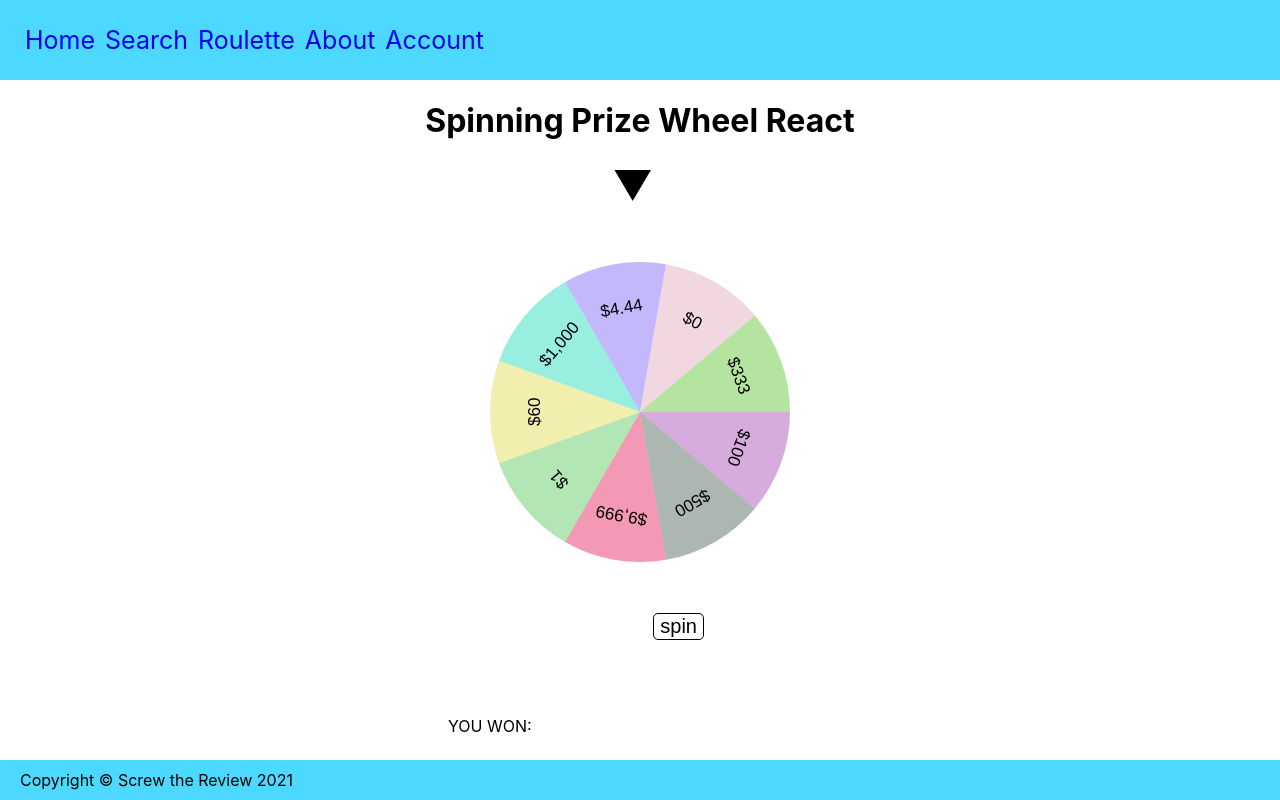
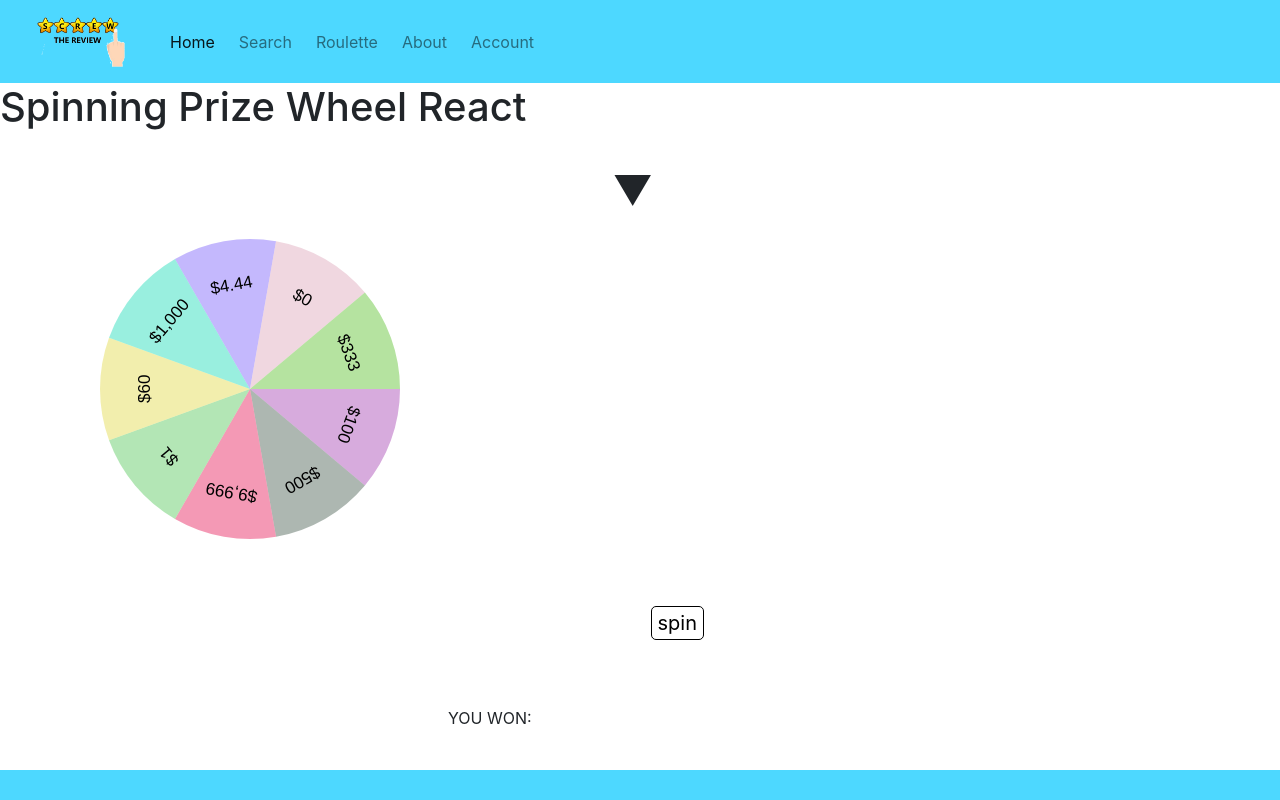
Before and after one commit to mackenzieleach/screwthereview, a React (Create React App) app: page /roulette in a window 1280 px wide. Built offline with nearby package versions, Linux system fonts and the light colour scheme.

Commit message:
Updated Footer & Added Matching Header

```diff
--- a/package.json
+++ b/package.json
@@ -7,8 +7,10 @@
     "@testing-library/react": "^11.1.0",
     "@testing-library/user-event": "^12.1.10",
     "async": "^3.2.0",
+    "bootstrap": "^4.6.0",
     "mssql": "^6.3.1",
     "react": "^17.0.2",
+    "react-bootstrap": "^1.5.2",
     "react-dom": "^17.0.2",
     "react-router-dom": "^5.2.0",
     "react-scripts": "4.0.3",
--- a/src/App.css
+++ b/src/App.css
@@ -1,51 +1,15 @@
-.App {
-  text-align: center;
+/* NAVBAR */
+.navbar {
+  background: #4dd8ff;
+  padding: 10px;
 }
 
-.App-logo {
-  height: 40vmin;
-  pointer-events: none;
-}
-
-@media (prefers-reduced-motion: no-preference) {
-  .App-logo {
-    animation: App-logo-spin infinite 20s linear;
-  }
-}
-
-.App-header {
-  background-color: #282c34;
-  min-height: 100vh;
-  display: flex;
-  flex-direction: column;
-  align-items: center;
-  justify-content: center;
-  font-size: calc(10px + 2vmin);
-  color: white;
-}
-
-.App-link {
-  color: #61dafb;
-}
-
-@keyframes App-logo-spin {
-  from {
-    transform: rotate(0deg);
-  }
-  to {
-    transform: rotate(360deg);
-  }
-}
-
-.nav-bar {
-  background: #4dd8ff;
-  padding: 25px;
-}
-
-.nav-bar > a {
+.navbar > a {
   font-size: 25px;
   padding-right: 10px;
+  padding-left: 10px;
   text-decoration: none;
+  text-align: center;
 }
 
 /* FOOTER */
--- a/src/Footer.js
+++ b/src/Footer.js
@@ -7,10 +7,6 @@ function Footer() {
             <div className="footer-middle">
                 <div className="container">
                     <div className="row">
-                        {/* Column 1*/}
-                        <div className="col-md-3 col-sm-6">
-                            <span> Copyright &copy; Screw the Review {new Date().getFullYear()}</span>
-                        </div>
                     </div>
                 </div>
             </div>
@@ -24,7 +20,7 @@ const FooterContainer = styled.footer`
 .footer-middle{
     background: var(--mainColor);
     padding-top: 10px;
-    padding-bottom: 10px;
+    padding-bottom: 20px;
     padding-left: 20px;
 }
 
--- a/src/Navigation.js
+++ b/src/Navigation.js
@@ -1,16 +1,37 @@
-import React, { Component } from 'react';
+import React from 'react';
+import logo from './ScrewtheReviewLogo.png'
 
-import { NavLink } from 'react-router-dom';
+function Navigation() {
+    return (
+        <nav className="navbar navbar-expand-sm navbar-light">
+            <a className="navbar-brand ml-2" href="/">
+                <img src={logo} alt="logo" style = {{ width:'100px'}}/>
+            </a>
 
-const Navigation = () => {
-    return (
-       <div class="nav-bar">
-            <NavLink to="/" >Home</NavLink>
-            <NavLink to="/search" >Search</NavLink>
-            <NavLink to="/roulette" >Roulette</NavLink>
-            <NavLink to="/about" >About</NavLink>
-            <NavLink to="/account" >Account</NavLink>
-       </div>
+            <button className="navbar-toggler" type="button" data-toggle="collapse" data-target="#navbarSupportedContent" aria-controls="navbarSupportedContent" aria-expanded="false" aria-label="Toggle navigation">
+                <span className="navbar-toggler-icon"></span>
+            </button>
+
+            <div className="collapse navbar-collapse" id="navbarSupportedContent">
+                <ul className="navbar-nav mr-auto">
+                    <li className="nav-item active">
+                        <a className="nav-link ml-2" href="/">Home <span class="sr-only">(current)</span></a>
+                    </li>
+                    <li className="nav-item ml-2">
+                        <a className="nav-link" href="/search">Search</a>
+                    </li>
+                    <li className="nav-item ml-2">
+                        <a className="nav-link" href="/roulette">Roulette</a>
+                    </li>
+                    <li className="nav-item ml-2">
+                        <a className="nav-link" href="/about">About</a>
+                    </li>
+                    <li className="nav-item ml-2">
+                        <a className="nav-link" href="/account">Account</a>
+                    </li>
+                </ul>
+            </div>
+        </nav>
     );
 }
 
```
Also changed, not shown: src/App.js (+5 -2 lines), src/ScrewtheReviewLogo.png (added), 1 other file (tests, documents, lock files or other folders).
